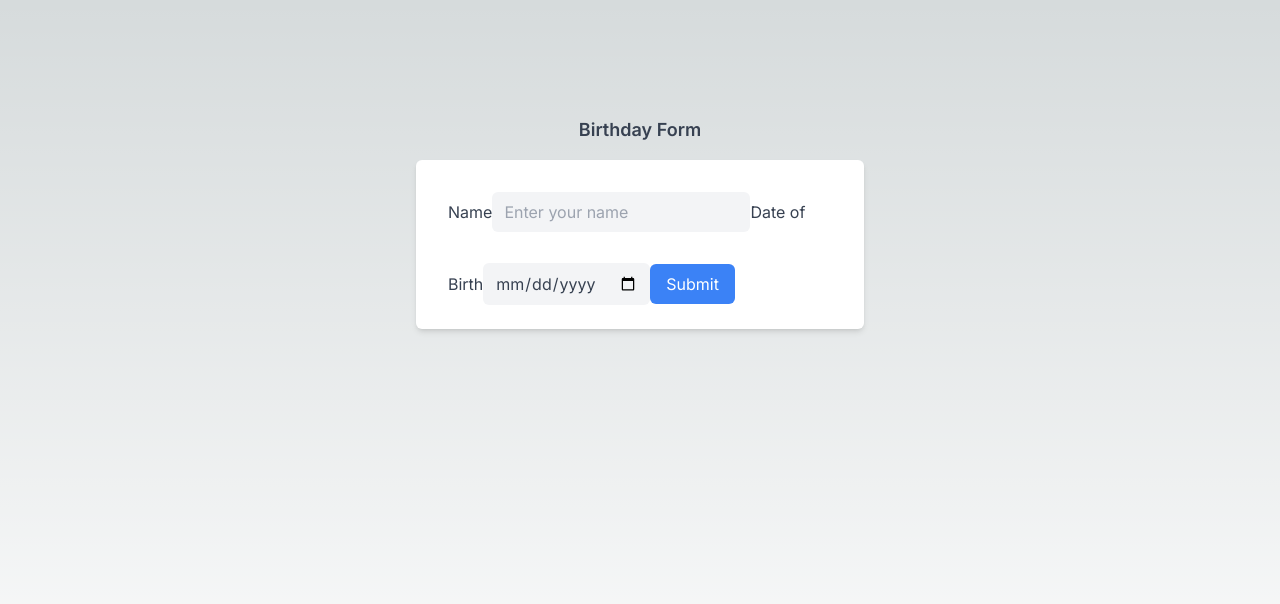
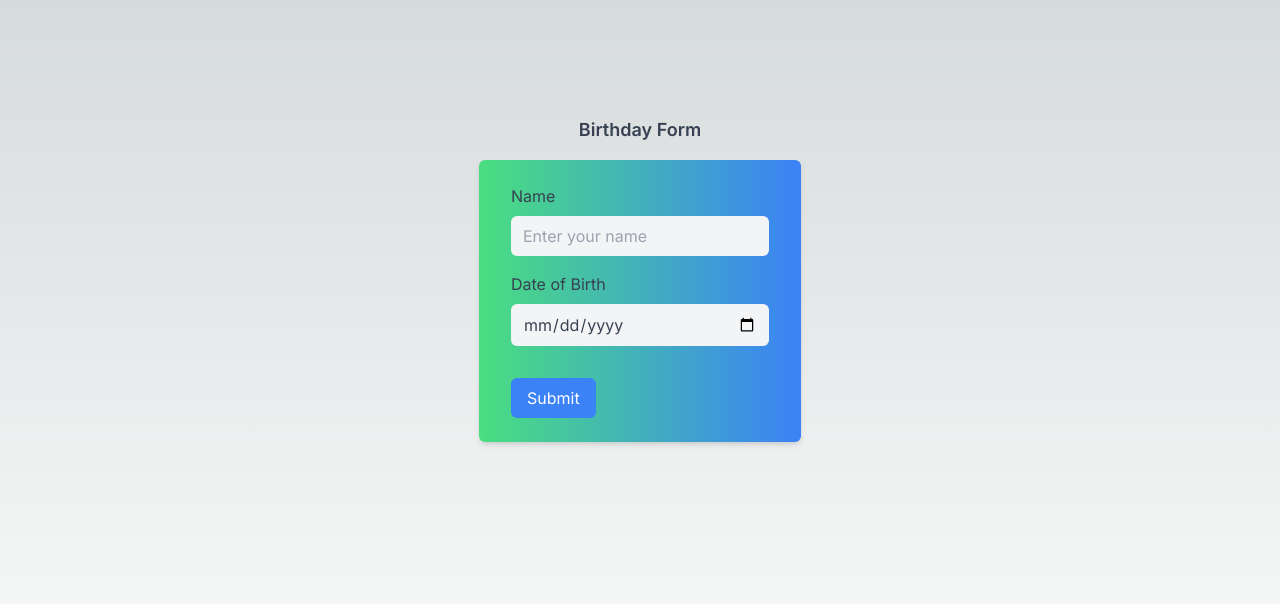
Before and after one commit to stub-ai/alive-known-birthday-form, a Next.js app: page / in a window 1280 px wide. Shown: the top 604 px of the page. Built offline with nearby package versions, Linux system fonts and the light colour scheme.

Commit message:
Commit from Stub AI (#3)

```diff
--- a/components/BirthdayForm.tsx
+++ b/components/BirthdayForm.tsx
@@ -25,12 +25,16 @@ const BirthdayForm = () => {
       <h2 className="mb-4 text-lg font-semibold text-gray-700 dark:text-gray-200">
         Birthday Form
       </h2>
-      <div className="flex flex-col bg-white dark:bg-gray-800 shadow-md rounded-md px-8 py-6">
+      <div className="flex flex-col bg-gradient-to-r from-green-400 to-blue-500 dark:bg-gray-800 shadow-md rounded-md px-8 py-6 hover:shadow-lg transition-shadow duration-300">
         <form onSubmit={handleSubmit}>
-          <label className="text-gray-700 dark:text-gray-200">Name</label>
-          <input className="mt-2 mb-4 bg-gray-100 dark:bg-gray-700 text-gray-700 dark:text-gray-200 rounded-md px-3 py-2" type="text" placeholder="Enter your name" value={name} onChange={(e) => setName(e.target.value)} />
-          <label className="text-gray-700 dark:text-gray-200">Date of Birth</label>
-          <input className="mt-2 bg-gray-100 dark:bg-gray-700 text-gray-700 dark:text-gray-200 rounded-md px-3 py-2" type="date" value={dob} onChange={(e) => setDob(e.target.value)} />
+          <div className="flex flex-col mb-4">
+            <label className="text-gray-700 dark:text-gray-200">Name</label>
+            <input className="mt-2 bg-gray-100 dark:bg-gray-700 text-gray-700 dark:text-gray-200 rounded-md px-3 py-2" type="text" placeholder="Enter your name" value={name} onChange={(e) => setName(e.target.value)} />
+          </div>
+          <div className="flex flex-col mb-4">
+            <label className="text-gray-700 dark:text-gray-200">Date of Birth</label>
+            <input className="mt-2 bg-gray-100 dark:bg-gray-700 text-gray-700 dark:text-gray-200 rounded-md px-3 py-2" type="date" value={dob} onChange={(e) => setDob(e.target.value)} />
+          </div>
           <button className="mt-4 py-2 px-4 bg-blue-500 text-white rounded-md hover:bg-blue-600" type="submit">Submit</button>
         </form>
         {message && <p className="mt-4 text-green-500">{message}</p>}
```
